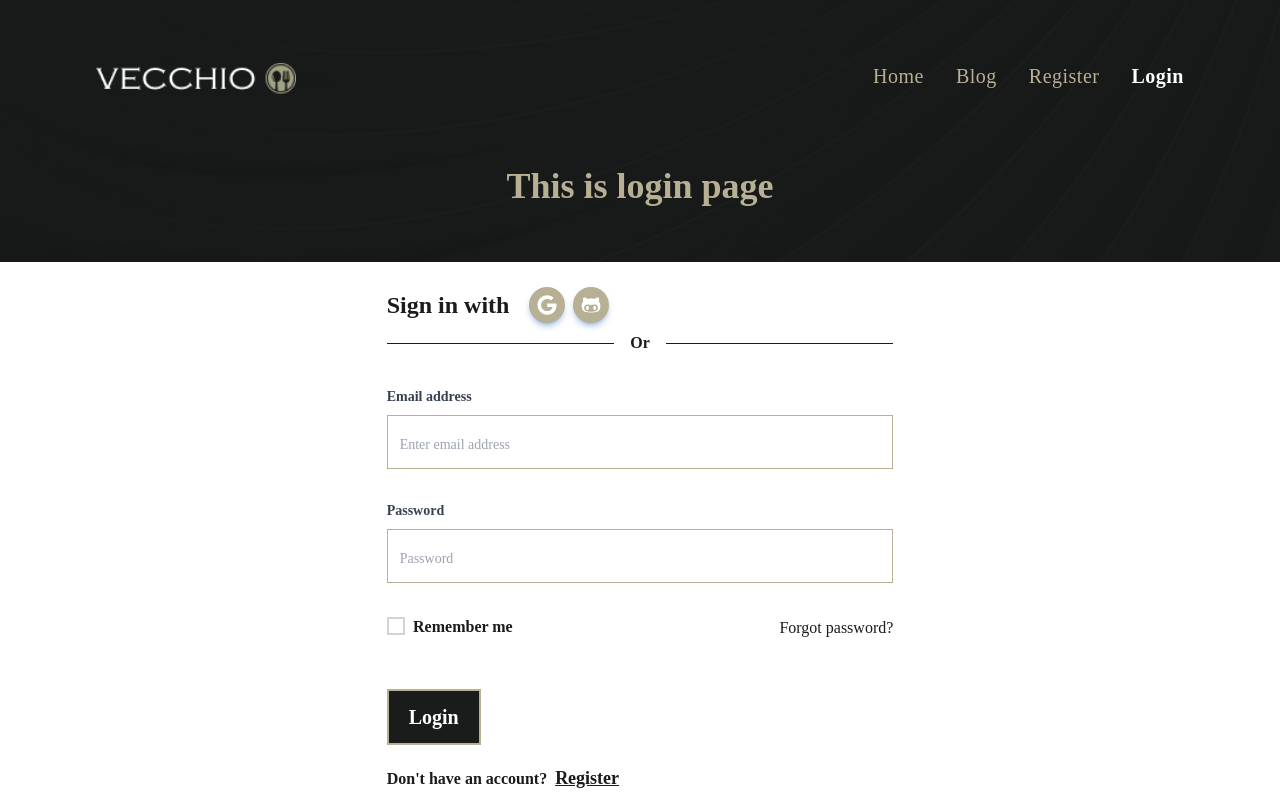
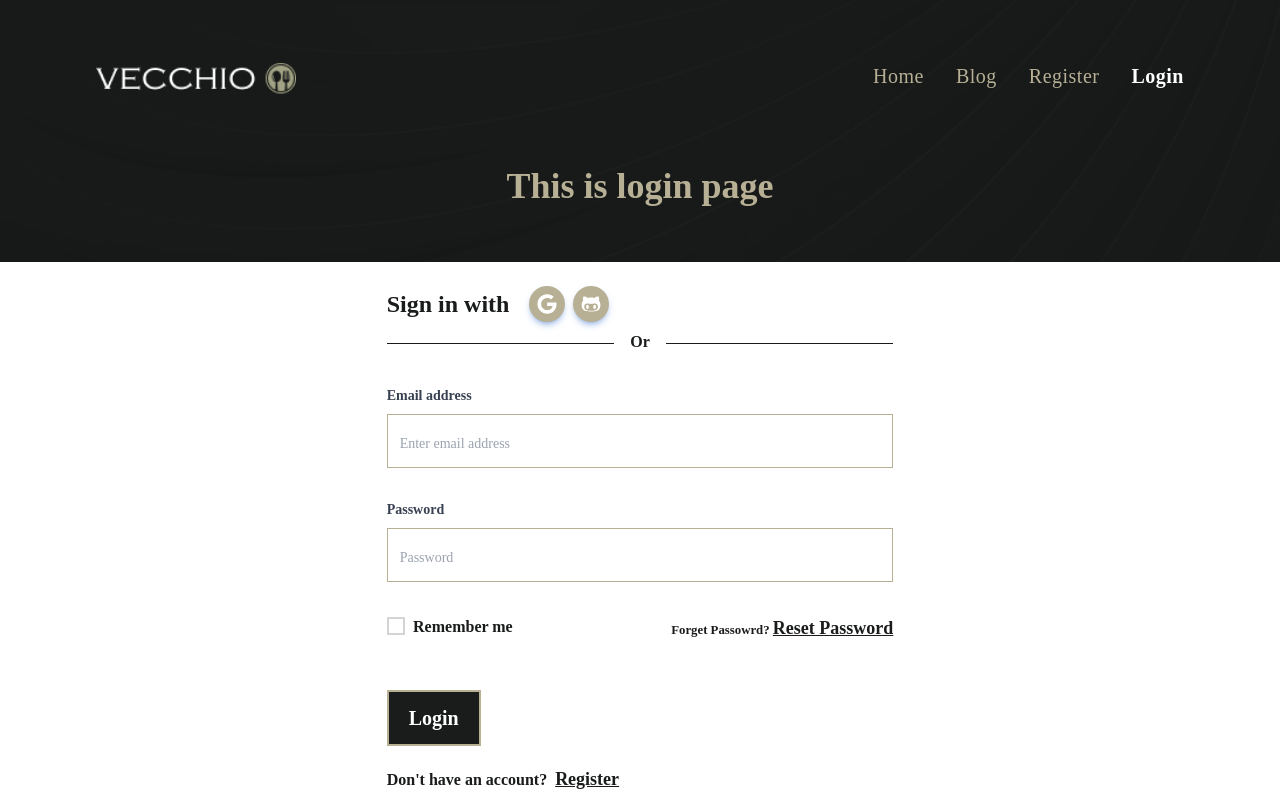
Before and after one commit to mahfuzurmunna/italian-chef-client, a React (Vite) app: page /login in a window 1280 px wide. Shown: the top 800 px of the page. Built offline with nearby package versions, Linux system fonts and the light colour scheme; no server answers.

Commit message:
display name and photo url added

```diff
--- a/src/Components/Pages/Login/Login.jsx
+++ b/src/Components/Pages/Login/Login.jsx
@@ -1,4 +1,4 @@
-import React, { useContext, useState } from "react";
+import React, { useContext, useRef, useState } from "react";
 import {
   FaFacebook,
   FaFacebookF,
@@ -8,9 +8,14 @@ import {
 } from "react-icons/fa";
 import { Link } from "react-router-dom";
 import { AuthContext } from "../../AuthProvider/AuthProvider";
+import { getAuth, sendPasswordResetEmail } from "firebase/auth";
+import app from "../../../../firebase.config";
+
+const auth= getAuth(app);
 
 const Login = () => {
   const [error, setError] = useState("");
+  const emailRef = useRef();
 
   const { loginUser } = useContext(AuthContext);
 
@@ -22,10 +27,8 @@ const Login = () => {
     const email = form.email.value;
     const password = form.password.value;
 
-
     console.log(email, password);
-    setError('');
-
+    setError("");
 
     if ((email, password)) {
       loginUser(email, password)
@@ -39,6 +42,23 @@ const Login = () => {
         });
     }
   };
+
+  const handleResetPassword = (event) => {
+    const email = emailRef.current.value;
+    if (!email) {
+      alert("Please provide your email address to reset password");
+      return
+    }
+    sendPasswordResetEmail(auth, email).then( ( ) => {
+      alert('Please check your email')
+    }).catch(error => {
+      console.log(error)
+      setError(error.message)
+
+    })
+  };
+
+
 
   return (
     <div className="">
@@ -97,6 +117,7 @@ const Login = () => {
                   <input
                     type="text"
                     name="email"
+                    ref={emailRef}
                     className="w-full border border-accent p-3 outline-none placeholder:text-sm placeholder:font-medium font-bold text-xl text-primary"
                     placeholder="Enter email address"
                   />
@@ -131,7 +152,17 @@ const Login = () => {
                   </div>
 
                   {/* <!--Forgot password link--> */}
-                  <a href="#!">Forgot password?</a>
+                  <p>
+                    <small className="font-bold">
+                      Forget Passowrd?{" "}
+                      <button
+                        className="text-lg underline text-primary"
+                        onClick={handleResetPassword}
+                      >
+                        Reset Password
+                      </button>
+                    </small>
+                  </p>
                 </div>
 
                 <p className="text-xl font-medium text-red-600"> {error}</p>
--- a/src/Components/Pages/Register/Register.jsx
+++ b/src/Components/Pages/Register/Register.jsx
@@ -8,6 +8,7 @@ import {
 } from "react-icons/fa";
 import { Link } from "react-router-dom";
 import { AuthContext } from "../../AuthProvider/AuthProvider";
+import { updateProfile } from "firebase/auth";
 
 const Register = () => {
   const { registerUser } = useContext(AuthContext);
@@ -24,6 +25,8 @@ const Register = () => {
     event.preventDefault();
     setSuccess("");
     setError("");
+
+
     const form = event.target;
     const name = form.name.value;
     const email = form.email.value;
@@ -45,6 +48,7 @@ const Register = () => {
           setError("");
           event.target.reset();
           setSuccess("User has created Successfully");
+          upateUserData(result.user,name, url )
         })
         .catch((error) => {
           console.log(error.message);
@@ -52,6 +56,18 @@ const Register = () => {
         });
     }
   };
+
+    const upateUserData = (user,name, url) => {
+      updateProfile(user, {
+        displayName: name,
+        photoURL: url
+      })
+        .then(() => {
+          console.log("User name Updated");
+        })
+        .catch((error) => console.log(error.message));
+    };
+
 
   return (
     <div className="">
@@ -111,7 +127,7 @@ const Register = () => {
                     type="text"
                     name="name"
                     className="w-full border border-accent p-3 outline-none placeholder:text-sm placeholder:font-medium font-bold text-xl text-primary"
-                    id="exampleFormControlInput2"
+                    id="name"
                     placeholder="Enter Your Name"
                     required
                   />
@@ -172,17 +188,13 @@ const Register = () => {
                       Remember me
                     </label>
                   </div>
-
-
                 </div>
 
                 {/* error showing */}
 
+                <p className="text-red-500  font-bold text-lg"> {error}</p>
 
-                  <p className="text-red-500  font-bold text-lg"> {error}</p>
-
-                  <p className="text-accent font-bold text-xl">{success}</p>
-
+                <p className="text-accent font-bold text-xl">{success}</p>
 
                 {/* <!-- register button --> */}
                 <div className="text-center lg:text-left">
--- a/src/Components/shared/Header/Header.jsx
+++ b/src/Components/shared/Header/Header.jsx
@@ -49,7 +49,8 @@ const Header = () => {
 
             {user ? (
               <>
-                <span className="default">{user.email}</span>
+
+                <span className="default"> {user.displayName}</span>
                 <li>
                   <button
                     href="#_"
```
Lines whose indentation alone changed are shown as unchanged.
